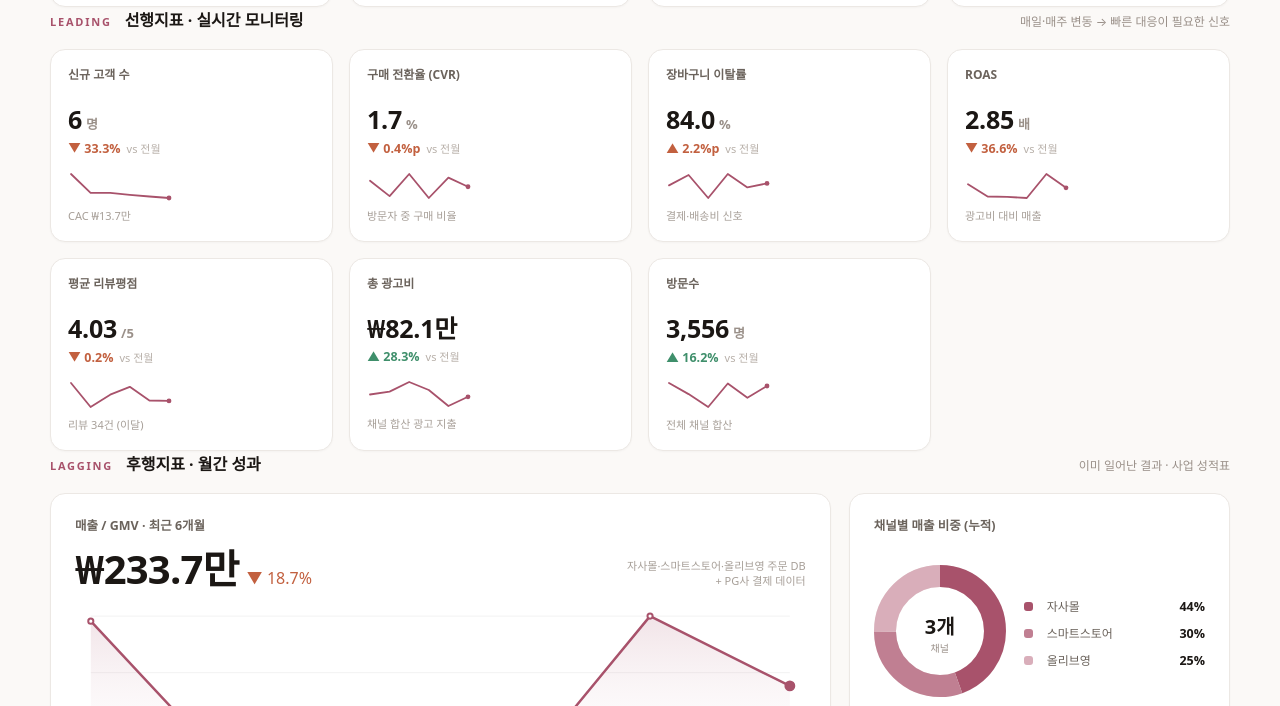
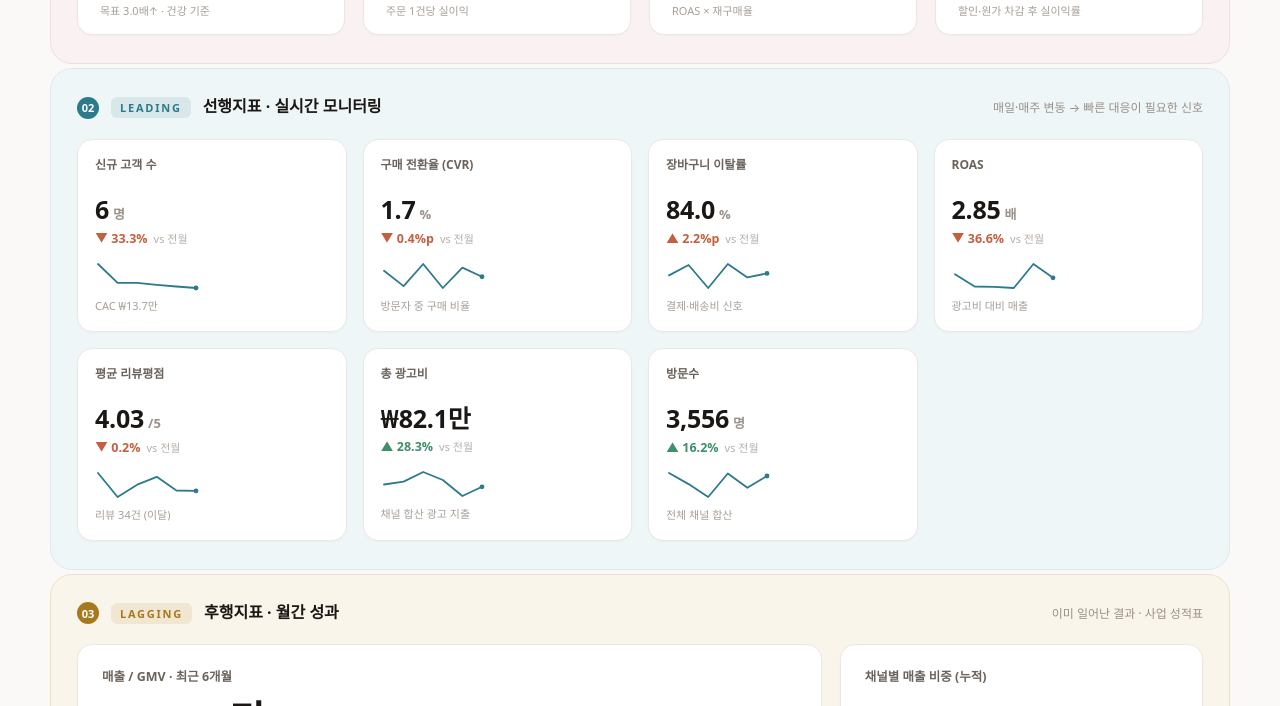
Before and after one commit to sangki92/Dashboard-Prototype, a plain HTML site: page index.html in a window 1280 px wide. Shown: the part 340-1046 px from the top of the page. Drawn offline with Linux system fonts and the light colour scheme; a web font is replaced by a local one.

Commit message:
복합/선행/후행지표 섹션을 색상·간격으로 시각적 구분
각 섹션에 고유 색상(로즈/틸/앰버)의 패널 배경, 번호 배지, 태그를 부여하고
카드 내 스파크라인 색상도 섹션 컬러에 맞춰 직관적으로 구분되도록 변경.

Co-Authored-By: Claude Sonnet 4.6 <noreply@anthropic.com>

```diff
--- a/app.js
+++ b/app.js
@@ -152,7 +152,8 @@ function metricCard(def, size) {
   const chartWrap = document.createElement('div');
   chartWrap.className = 'chart-wrap';
   const cw = size === 'composite' ? 130 : 104, ch = size === 'composite' ? 42 : 30;
-  chartWrap.appendChild(sparkline(def.series, ACCENT, cw, ch));
+  const sectionColor = size === 'composite' ? '#A8526B' : size === 'leading' ? '#2C7A8C' : '#A6791F';
+  chartWrap.appendChild(sparkline(def.series, sectionColor, cw, ch));
   card.appendChild(chartWrap);
 
   const noteEl = document.createElement('span');
--- a/index.html
+++ b/index.html
@@ -29,8 +29,9 @@
   <main id="app">
     <div class="page">
 
-      <section class="block">
+      <section class="block block-composite">
         <div class="block-head">
+          <span class="block-num">01</span>
           <span class="block-tag" id="tagComposite">NORTH STAR</span>
           <span class="block-title">복합지표 · 사업 건강도</span>
           <span class="block-desc">단일지표를 융합한 핵심 KPI 4종 · 카드를 클릭하면 세부 데이터를 볼 수 있어요</span>
@@ -38,8 +39,9 @@
         <div class="grid grid-4" id="compositeGrid"></div>
       </section>
 
-      <section class="block">
+      <section class="block block-leading">
         <div class="block-head">
+          <span class="block-num">02</span>
           <span class="block-tag">LEADING</span>
           <span class="block-title">선행지표 · 실시간 모니터링</span>
           <span class="block-desc">매일·매주 변동 → 빠른 대응이 필요한 신호</span>
@@ -47,8 +49,9 @@
         <div class="grid grid-leading" id="leadingGrid"></div>
       </section>
 
-      <section class="block">
+      <section class="block block-lagging">
         <div class="block-head">
+          <span class="block-num">03</span>
           <span class="block-tag">LAGGING</span>
           <span class="block-title">후행지표 · 월간 성과</span>
           <span class="block-desc">이미 일어난 결과 · 사업 성적표</span>
--- a/style.css
+++ b/style.css
@@ -8,6 +8,13 @@
   --faint: #A79F98;
   --border: #ECE8E4;
   --bg: #FBF9F7;
+
+  --composite-accent: #A8526B;
+  --composite-tint: #FAF1F3;
+  --leading-accent: #2C7A8C;
+  --leading-tint: #EFF6F7;
+  --lagging-accent: #A6791F;
+  --lagging-tint: #FAF5EA;
 }
 
 * { box-sizing: border-box; }
@@ -47,13 +54,42 @@ body {
 .topbar-right { margin-left: auto; }
 .data-note { font-size: 11.5px; color: var(--muted); background: #F1EDE9; padding: 5px 12px; border-radius: 8px; }
 
-.page { background: var(--bg); padding: 30px 32px 56px; min-height: 100vh; }
+.page { background: var(--bg); padding: 30px 32px 64px; min-height: 100vh; }
 .page > .block, .page > .page-footer { max-width: 1180px; margin: 0 auto; }
-.block { display: flex; flex-direction: column; margin-bottom: 42px; }
 
-.block-head { display: flex; align-items: baseline; gap: 13px; margin-bottom: 18px; flex-wrap: wrap; }
-.block-tag { font-size: 11px; font-weight: 700; letter-spacing: 0.16em; color: var(--accent); text-transform: uppercase; }
-.block-title { font-size: 16px; font-weight: 600; color: var(--ink); }
+.block {
+  display: flex; flex-direction: column;
+  margin-bottom: 30px;
+  padding: 24px 26px 28px;
+  border-radius: 22px;
+  border: 1px solid transparent;
+  position: relative;
+}
+.block + .block { margin-top: 4px; }
+
+.block-composite { background: var(--composite-tint); border-color: #F0DDE2; }
+.block-leading { background: var(--leading-tint); border-color: #DCEAEC; }
+.block-lagging { background: var(--lagging-tint); border-color: #EDE2C9; }
+
+.block-composite .grid, .block-leading .grid, .block-lagging .grid { position: relative; }
+
+.block-head { display: flex; align-items: baseline; gap: 12px; margin-bottom: 20px; flex-wrap: wrap; }
+.block-num {
+  font-size: 11px; font-weight: 800; color: #fff;
+  width: 22px; height: 22px; border-radius: 50%;
+  display: inline-flex; align-items: center; justify-content: center;
+  flex-shrink: 0;
+}
+.block-composite .block-num { background: var(--composite-accent); }
+.block-leading .block-num { background: var(--leading-accent); }
+.block-lagging .block-num { background: var(--lagging-accent); }
+
+.block-tag { font-size: 11px; font-weight: 800; letter-spacing: 0.16em; text-transform: uppercase; padding: 3px 9px; border-radius: 6px; }
+.block-composite .block-tag { color: var(--composite-accent); background: rgba(168,82,107,0.12); }
+.block-leading .block-tag { color: var(--leading-accent); background: rgba(44,122,140,0.12); }
+.block-lagging .block-tag { color: var(--lagging-accent); background: rgba(166,121,31,0.12); }
+
+.block-title { font-size: 16px; font-weight: 700; color: var(--ink); }
 .block-desc { margin-left: auto; font-size: 12px; color: var(--muted); }
 
 .grid { display: grid; gap: 18px; }
```
